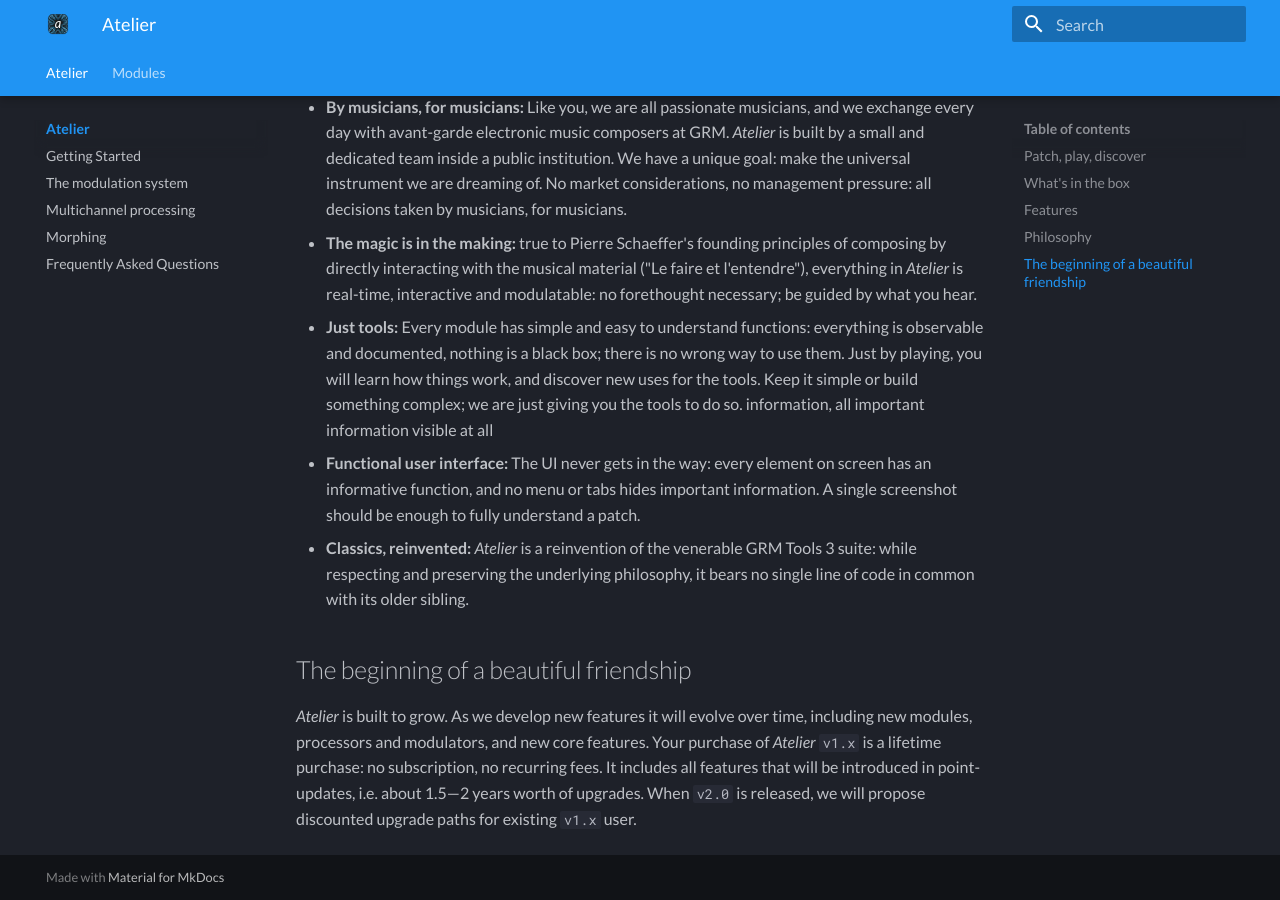
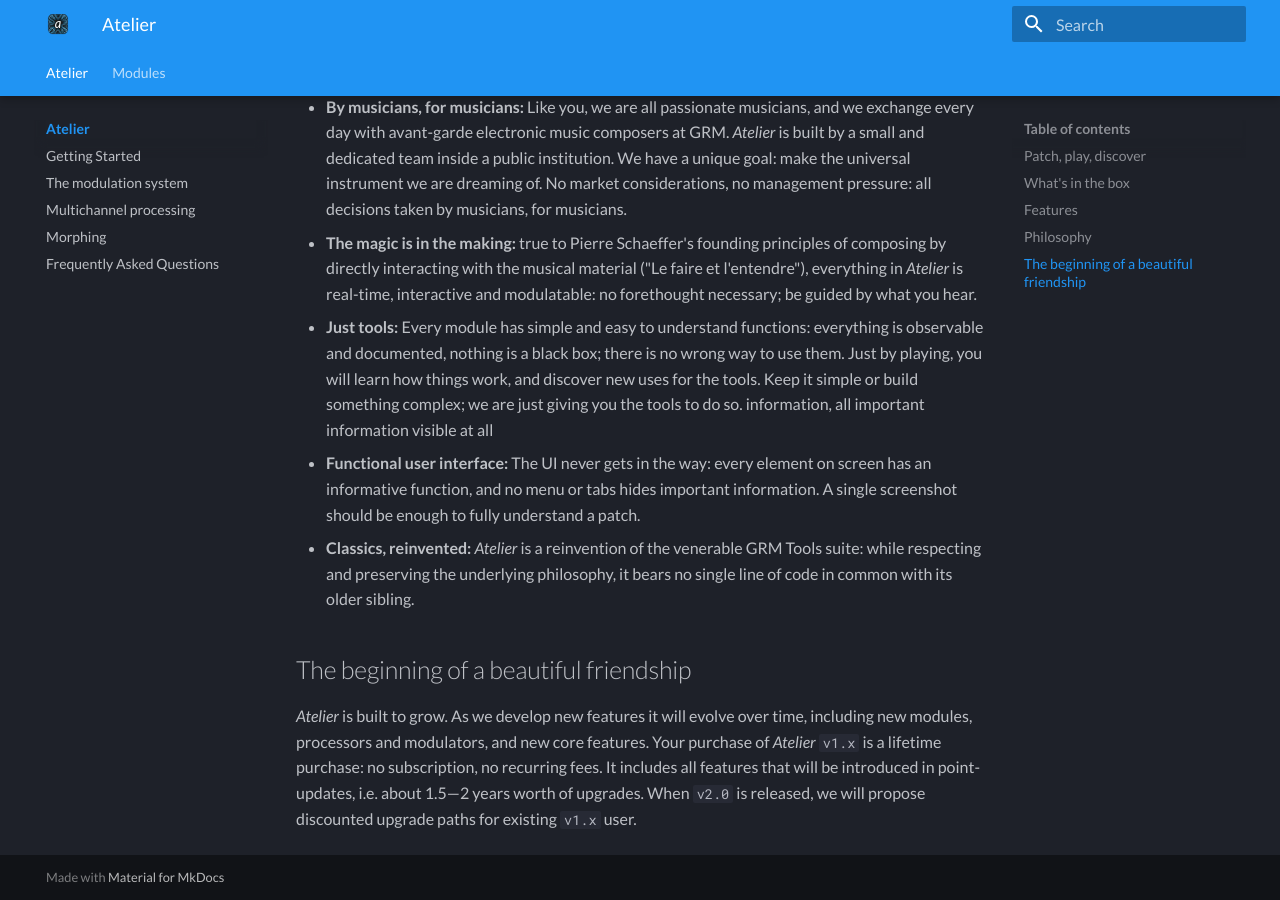
Before and after one commit to mqtthiqs/at-doc, an MkDocs documentation site: the page built from docs/index.md, in a window 1280 px wide and 900 px high, scrolled down 1133 px. Built offline with MkDocs 1.6.1 and Material for MkDocs 9.7.7, drawn with Linux system fonts in a browser that asks for light colours.

Commit message:
index: comments for later

```diff
--- a/docs/index.md
+++ b/docs/index.md
@@ -52,9 +52,12 @@
 * **Functional user interface:** The UI never gets in the way: every element on screen has an
   informative function, and no menu or tabs hides important information. A single screenshot should
   be enough to fully understand a patch.
-* **Classics, reinvented:** _Atelier_ is a reinvention of the venerable GRM Tools 3 suite: while
+* **Classics, reinvented:** _Atelier_ is a reinvention of the venerable GRM Tools suite: while
   respecting and preserving the underlying philosophy, it bears no single line of code in common
   with its older sibling.
+
+  <!-- for the musician and the curious; what happens if;  -->
+  <!-- universal, no knowledge required,  -->
 
 ## The beginning of a beautiful friendship
 
```
